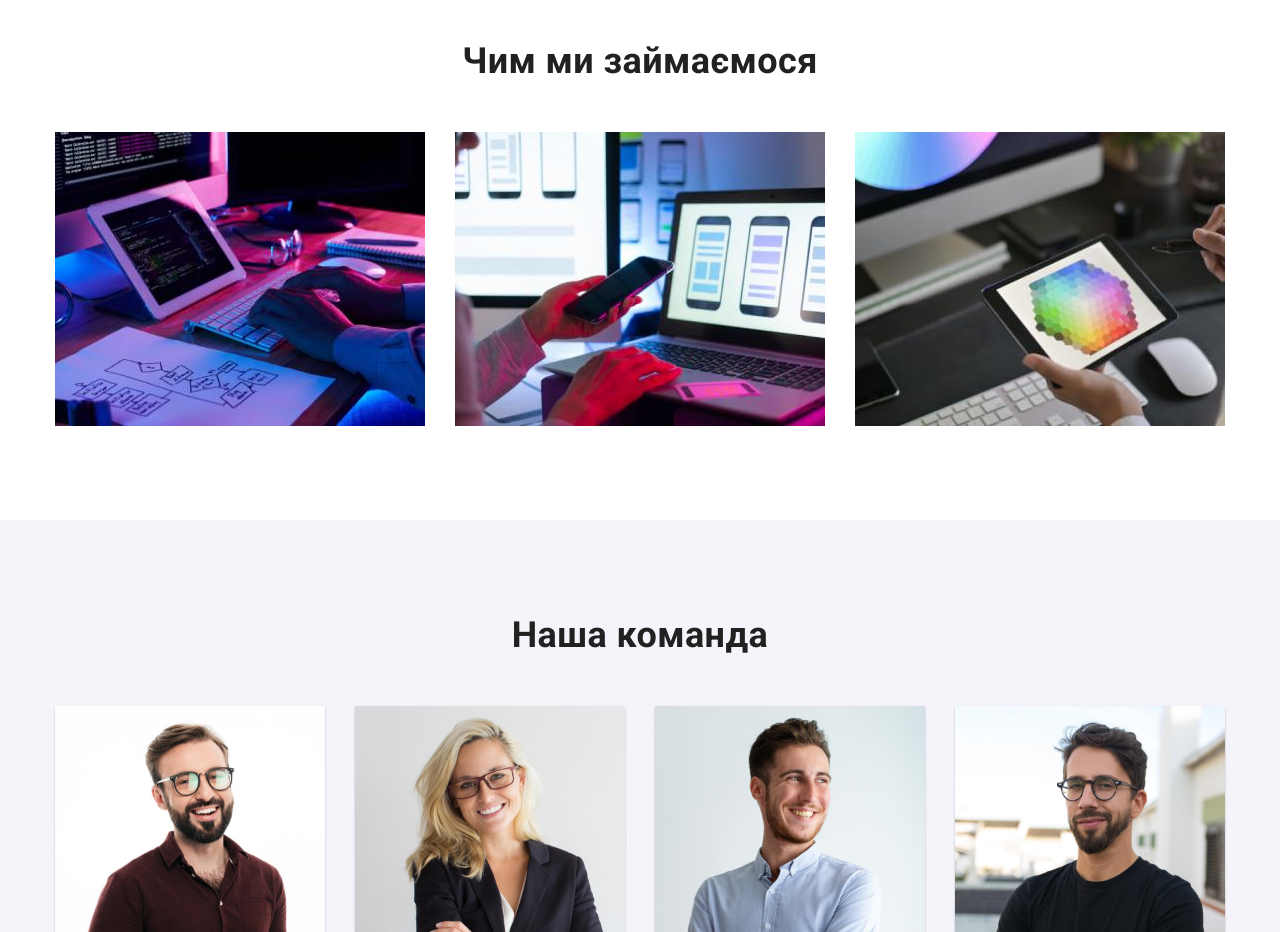
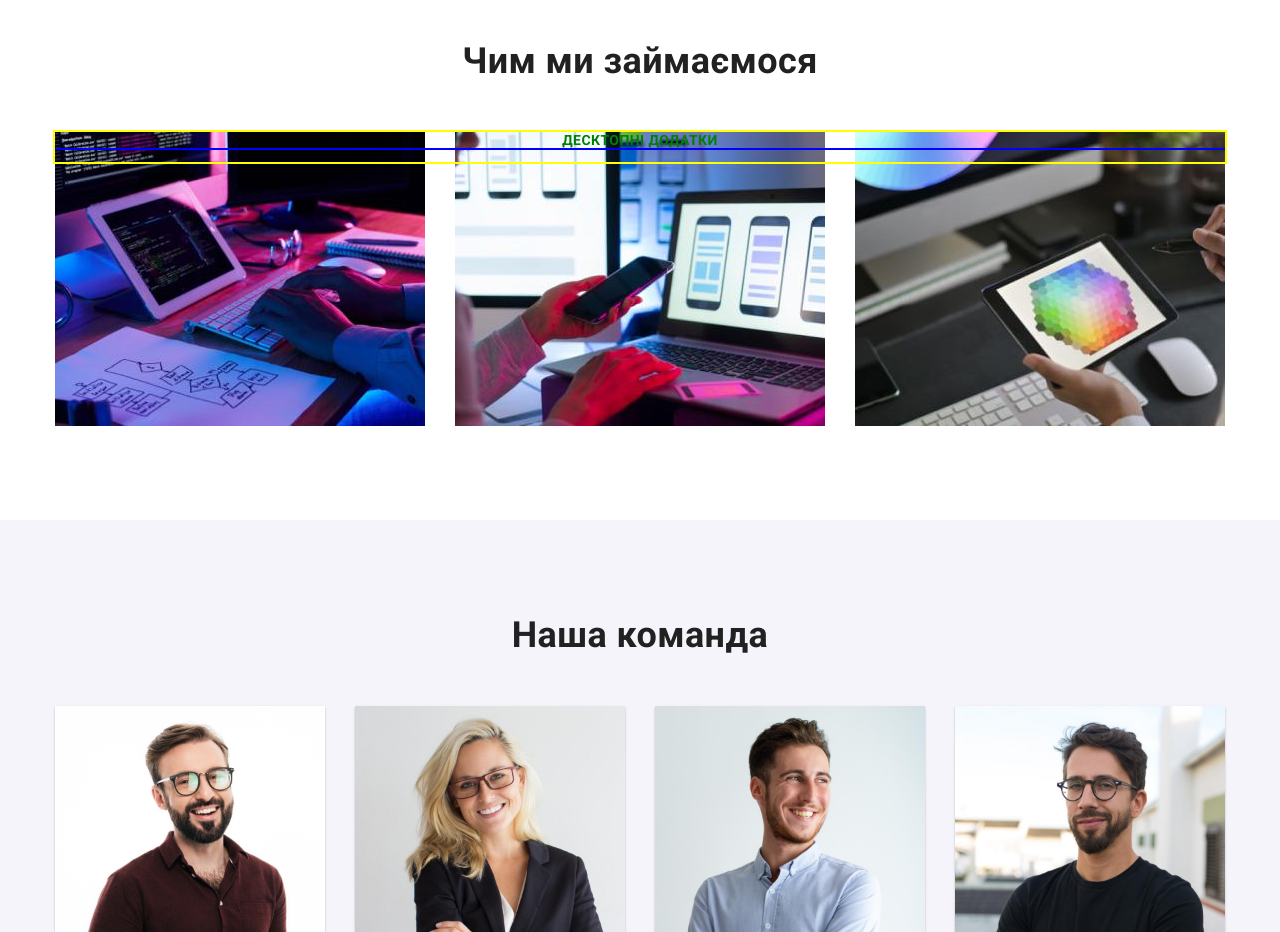
Before and after one commit to Oleghs/goit-markup-hw-05, a plain HTML site: page index.html in a window 1280 px wide. Shown: the part 1080-2012 px from the top of the page. Drawn offline with nearby package versions, Linux system fonts and the light colour scheme.

Commit message:
WTF with lifetime

```diff
--- a/css/styles.css
+++ b/css/styles.css
@@ -260,15 +260,26 @@ body {
   top: 0;
   left: 0;
 
+  opacity: 1;
+
   width: 100%;
   height: 100%;
 
   background-color: rgba(0, 0, 0, 0.2);
+
+  transition: opacity;
+  transition-delay: 250ms;
+  transition-timing-function: cubic-bezier(0.4, 0, 0.2, 1);
 }
 
 .backdrop.is-hidden {
   opacity: 0;
+  visibility: hidden;
   pointer-events: none;
+}
+
+.backdrop.is-hidden .modal {
+  transform: translatex(-50%) scale(0.8);
 }
 
 .modal {
@@ -276,7 +287,7 @@ body {
   top: 221px;
   left: 50%;
 
-  transform: translatex(-50%);
+  transform: translatex(-50%) scale(1);
 
   background-color: #fff;
 
@@ -291,6 +302,10 @@ body {
     url(../images/test-background.jpg);
   background-repeat: no-repeat, no-repeat;
   background-position: 50%, 50%;
+
+  transition: transform;
+  transition-duration: 250ms;
+  transition-timing-function: cubic-bezier(0.4, 0, 0.2, 1);
 }
 
 .button-close {
@@ -364,9 +379,33 @@ body {
   background-color: var(--light-bgc);
 }
 
-.work-flex {
+.work-list {
   display: flex;
   gap: 30px;
+  position: relative;
+}
+.work-card {
+}
+
+.thumb {
+  position: absolute;
+  top: 0;
+  left: 0;
+  outline: 2px solid yellow;
+
+  width: 100%;
+}
+
+.thumb-title {
+  font-weight: 700;
+  font-size: 14px;
+  line-height: calc(16 / 14);
+  text-align: center;
+  letter-spacing: 0.03em;
+  text-transform: uppercase;
+
+  color: green;
+  outline: 2px solid blue;
 }
 
 .work-title,
--- a/index.html
+++ b/index.html
@@ -138,9 +138,14 @@
         <div class="conteiner">
           <h2 class="work-title">Чим ми займаємося</h2>
 
-          <ul class="work-flex">
+          <ul class="work-list">
             <li>
-              <img src="./images/box-1.jpg" alt="написание алгоритмов" width="370" />
+              <div class="work-card">
+                <img src="./images/box-1.jpg" alt="написание алгоритмов" width="370" />
+              </div>
+              <div class="thumb">
+                <p class="thumb-title">Десктопні додатки</p>
+              </div>
             </li>
 
             <li>
```
